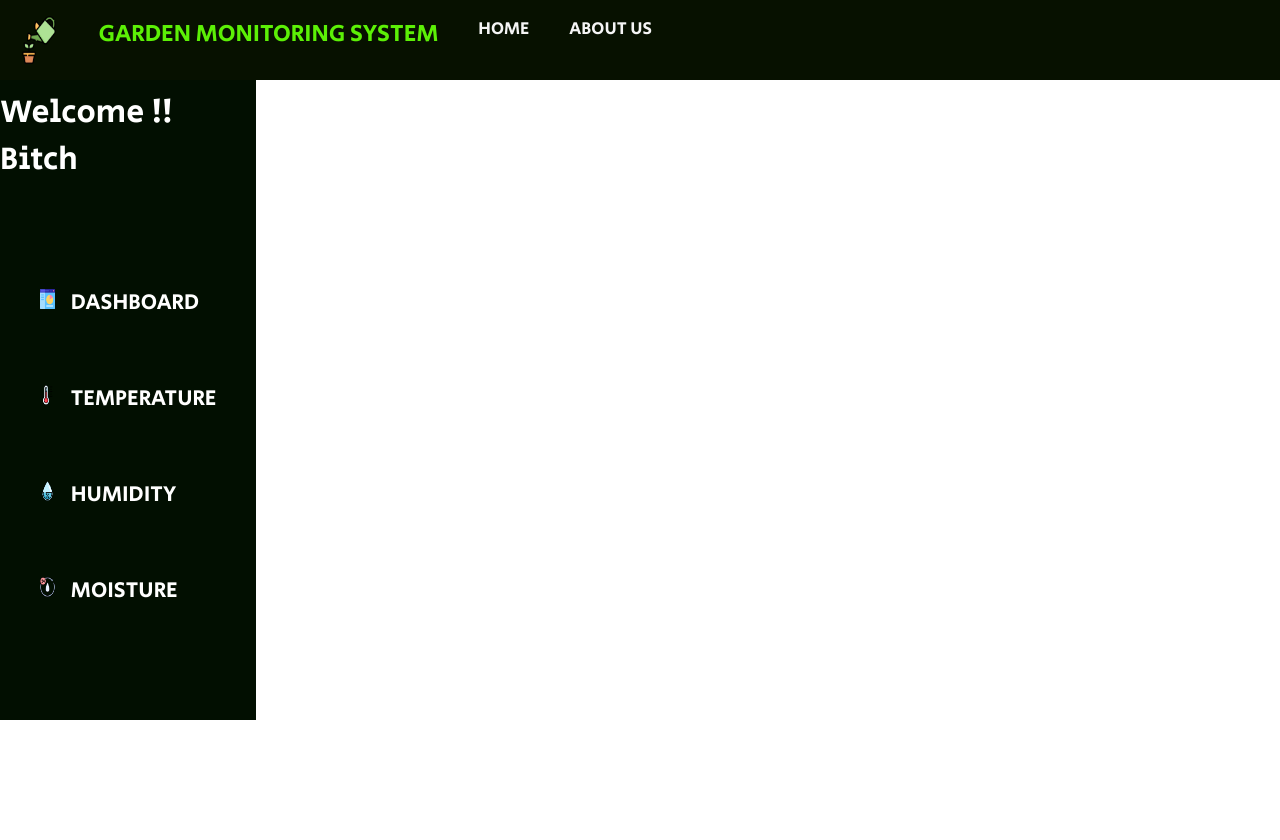
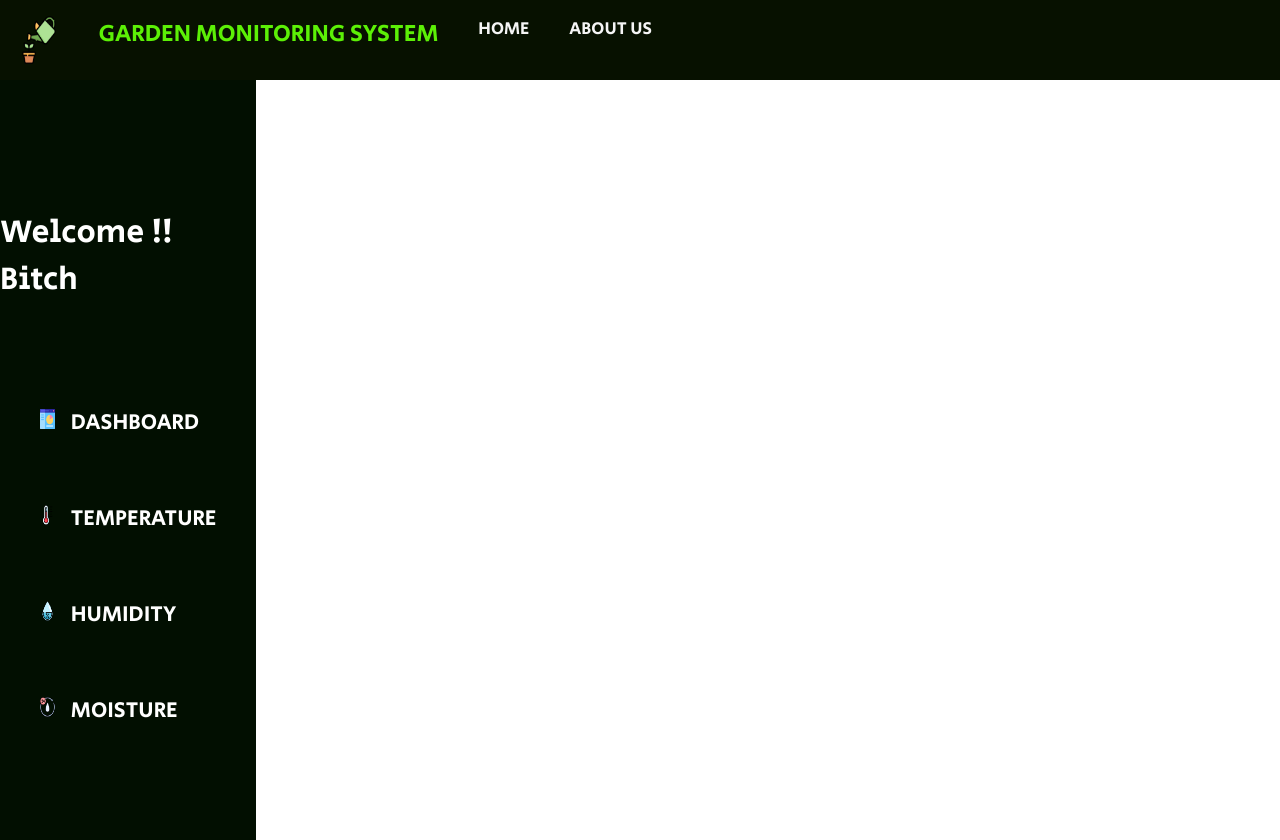
Before and after one commit to shikharr22/minor-project, a React (Create React App) app: page / in a window 1280 px wide. After the commit the page ends 800 px from the top, so only its background shows below. Built offline with nearby package versions, Linux system fonts and the light colour scheme; no server answers; the database is empty.

Commit message:
fixed navigation bar and panel

```diff
--- a/src/App.css
+++ b/src/App.css
@@ -1,12 +1,14 @@
 * {
-  margin: 0;
-  padding: 0;
+  margin: 0px;
+  padding: 0px;
   box-sizing: border-box;
 }
 .container2{
+  position: fixed;
+  top:10vh;
   width: 100vw;
-  height: 100%;
-  overflow-x: hidden;
+  height: 100vh;
+  overflow:hidden;
 }
 .nav {
   position: fixed;
@@ -18,7 +20,6 @@
   background-color: #071100;
   align-items: center;
   margin:0;
-  overflow: hidden;
 }
 .navList {
   display: flex;
@@ -47,7 +48,7 @@
   display: flex;
   flex-direction: column;
   width: 20%;
-  height: 90vh;
+  height: 100vh;
   justify-content: center;
   background-color: #020f01;
   align-items: center;
```
